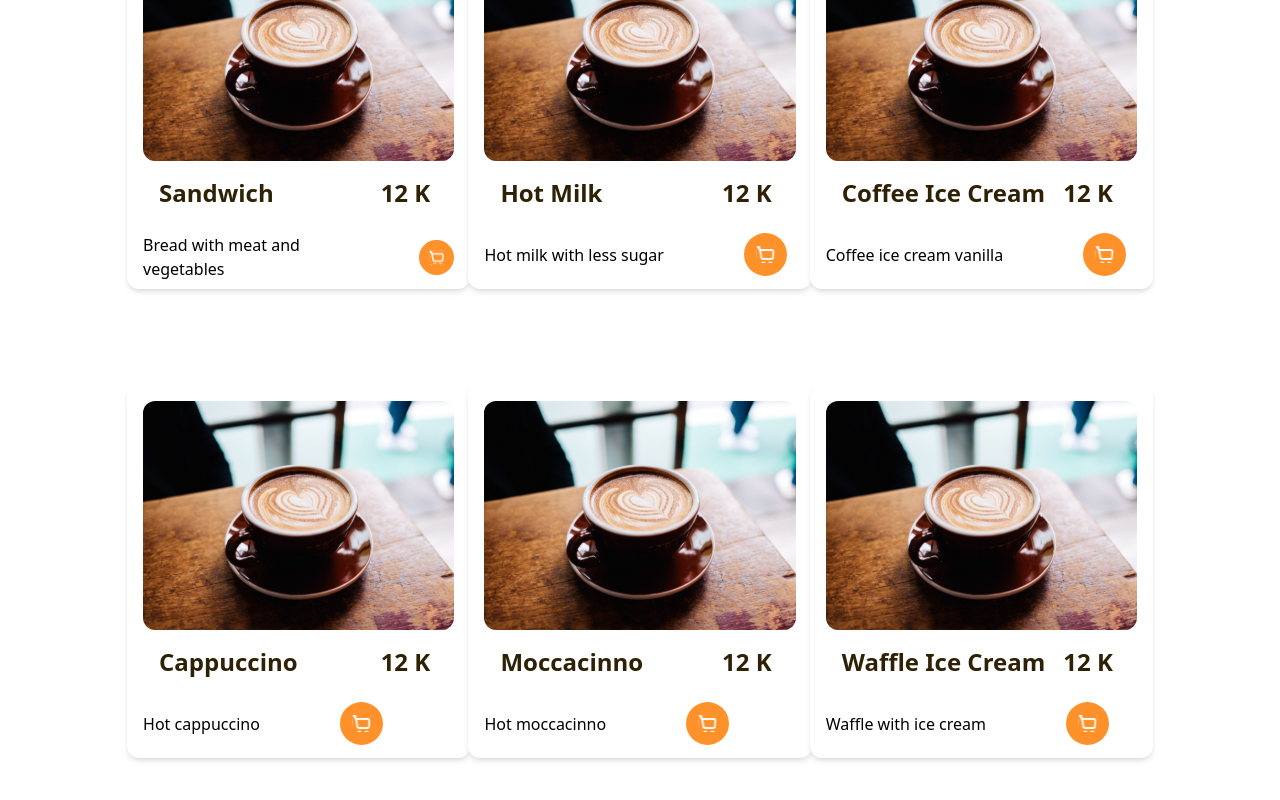
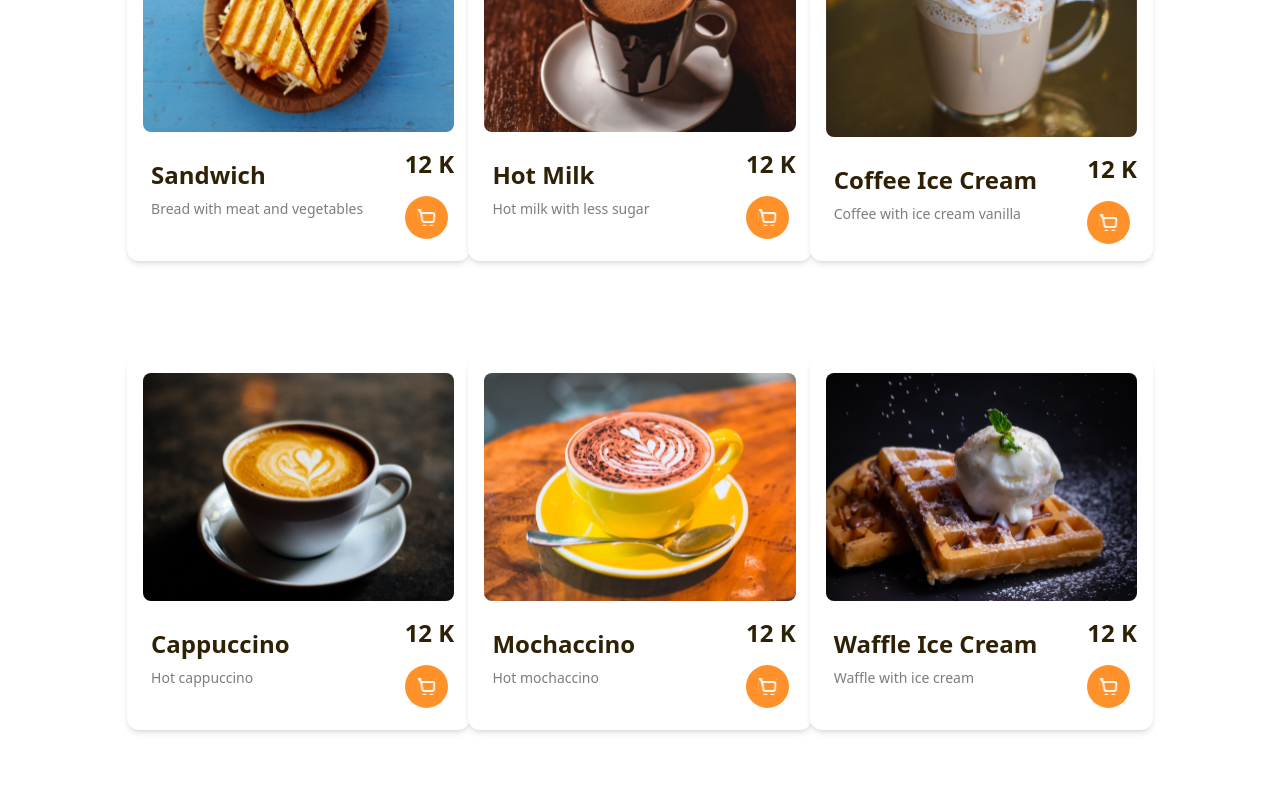
Before and after one commit to rikimario/Cafe-Street-Landing-Page, a React (Vite) app: page / in a window 1280 px wide. Shown: the part 3411-4211 px from the top of the page. Built offline with nearby package versions, Linux system fonts and the light colour scheme.

Commit message:
fixing special menu section

```diff
--- a/src/components/SpecialMenu.jsx
+++ b/src/components/SpecialMenu.jsx
@@ -1,19 +1,38 @@
-import VanillaLatte from "../assets/imgs/vanilla-latte-popular.svg";
 import ShoppingCartPop from "../assets/imgs/popular-shopping-cart.svg";
+import Sandwich from "../assets/imgs/sandwitch.svg";
+import HotMilk from "../assets/imgs/hot-milk.svg";
+import CoffeeIceCream from "../assets/imgs/coffee-ice-creem.svg";
+import Cappuccino from "../assets/imgs/cappucino.svg";
+import Mochaccino from "../assets/imgs/moccachino.svg";
+import WaffleIceCream from "../assets/imgs/waffle-ice-creem.svg";
 
 export default function SpecialMenu() {
   return (
-    <section className="pt-36 px-32 grid grid-cols-3">
+    <>
+      <h2 className="text-3xl font-bold pl-52 pt-12 tracking-wide">
+        Special Menu{" "}
+        <span className="underline underline-offset-8 decoration-4 decoration-[#FF902B]">
+          for you
+        </span>
+      </h2>
+      <section className="pt-8 px-32 grid grid-cols-3">
         <div className="grid justify-center items-center pb-24">
           <div className="relative w-[21.45rem] h-[23.313rem] bg-[#fff] p-4 rounded-xl shadow-md">
-          <img className="w-full" src={VanillaLatte} alt="vanilla latte" />
-          <div className="flex justify-between items-center text-2xl font-semibold text-[#2F2105]">
-            <h2 className="pl-4 py-4">Sandwich</h2>
-            <p className="font-bold pr-6">12 K</p>
+            <img
+              className="w-full rounded-lg overflow-hidden"
+              src={Sandwich}
+              alt="sandwich"
+            />
+            <div className="flex justify-between items-center text-[#2F2105]">
+              <div className="pl-2 pr-6 py-4">
+                <h2 className="text-2xl font-semibold">Sandwich</h2>
+                <p className="text-[#7E7D7A] text-sm pt-2">
+                  Bread with meat and vegetables
+                </p>
               </div>
-          <div className="flex justify-left items-center pt-2">
-            <p>Bread with meat and vegetables</p>
-            <button className="pl-20">
+              <div className="justify-left items-center">
+                <p className="font-bold text-2xl py-4">12 K</p>
+                <button className="">
                   <a href="#">
                     <img src={ShoppingCartPop} alt="" />
                   </a>
@@ -21,17 +40,25 @@ export default function SpecialMenu() {
               </div>
             </div>
           </div>
+        </div>
 
         <div className="grid justify-center items-center pb-24">
           <div className="relative w-[21.45rem] h-[23.313rem] bg-[#fff] p-4 rounded-xl shadow-md">
-          <img className="w-full" src={VanillaLatte} alt="vanilla latte" />
-          <div className="flex justify-between items-center text-2xl font-semibold text-[#2F2105]">
-            <h2 className="pl-4 py-4">Hot Milk</h2>
-            <p className="font-bold pr-6">12 K</p>
+            <img
+              className="w-full rounded-lg overflow-hidden"
+              src={HotMilk}
+              alt="vanilla latte"
+            />
+            <div className="flex justify-between items-center text-[#2F2105]">
+              <div className="pl-2 pr-6 py-4">
+                <h2 className="text-2xl font-semibold">Hot Milk</h2>
+                <p className="text-[#7E7D7A] text-sm pt-2">
+                  Hot milk with less sugar
+                </p>
               </div>
-          <div className="flex justify-left items-center pt-2">
-            <p>Hot milk with less sugar</p>
-            <button className="pl-20">
+              <div className="justify-left items-center">
+                <p className="font-bold text-2xl py-4">12 K</p>
+                <button className="">
                   <a href="#">
                     <img src={ShoppingCartPop} alt="" />
                   </a>
@@ -39,17 +66,25 @@ export default function SpecialMenu() {
               </div>
             </div>
           </div>
+        </div>
 
         <div className="grid justify-center items-center pb-24">
           <div className="relative w-[21.45rem] h-[23.313rem] bg-[#fff] p-4 rounded-xl shadow-md">
-          <img className="w-full" src={VanillaLatte} alt="vanilla latte" />
-          <div className="flex justify-between items-center text-2xl font-semibold text-[#2F2105]">
-            <h2 className="pl-4 py-4">Coffee Ice Cream</h2>
-            <p className="font-bold pr-6">12 K</p>
+            <img
+              className="w-full rounded-lg overflow-hidden"
+              src={CoffeeIceCream}
+              alt="vanilla latte"
+            />
+            <div className="flex justify-between items-center text-[#2F2105]">
+              <div className="pl-2 pr-6 py-4">
+                <h2 className="text-2xl font-semibold">Coffee Ice Cream</h2>
+                <p className="text-[#7E7D7A] text-sm pt-2">
+                  Coffee with ice cream vanilla
+                </p>
               </div>
-          <div className="flex justify-left items-center pt-2">
-            <p>Coffee ice cream vanilla</p>
-            <button className="pl-20">
+              <div className="justify-left items-center">
+                <p className="font-bold text-2xl py-4">12 K</p>
+                <button className="">
                   <a href="#">
                     <img src={ShoppingCartPop} alt="" />
                   </a>
@@ -57,17 +92,23 @@ export default function SpecialMenu() {
               </div>
             </div>
           </div>
+        </div>
 
         <div className="grid justify-center items-center pb-24">
           <div className="relative w-[21.45rem] h-[23.313rem] bg-[#fff] p-4 rounded-xl shadow-md">
-          <img className="w-full" src={VanillaLatte} alt="vanilla latte" />
-          <div className="flex justify-between items-center text-2xl font-semibold text-[#2F2105]">
-            <h2 className="pl-4 py-4">Cappuccino</h2>
-            <p className="font-bold pr-6">12 K</p>
+            <img
+              className="w-full rounded-lg overflow-hidden"
+              src={Cappuccino}
+              alt="vanilla latte"
+            />
+            <div className="flex justify-between items-center text-[#2F2105]">
+              <div className="pl-2 pr-6 py-4">
+                <h2 className="text-2xl font-semibold">Cappuccino</h2>
+                <p className="text-[#7E7D7A] text-sm pt-2">Hot cappuccino</p>
               </div>
-          <div className="flex justify-left items-center pt-2">
-            <p>Hot cappuccino</p>
-            <button className="pl-20">
+              <div className="justify-left items-center">
+                <p className="font-bold text-2xl py-4">12 K</p>
+                <button className="">
                   <a href="#">
                     <img src={ShoppingCartPop} alt="" />
                   </a>
@@ -75,17 +116,23 @@ export default function SpecialMenu() {
               </div>
             </div>
           </div>
+        </div>
 
         <div className="grid justify-center items-center pb-24">
           <div className="relative w-[21.45rem] h-[23.313rem] bg-[#fff] p-4 rounded-xl shadow-md">
-          <img className="w-full" src={VanillaLatte} alt="vanilla latte" />
-          <div className="flex justify-between items-center text-2xl font-semibold text-[#2F2105]">
-            <h2 className="pl-4 py-4">Moccacinno</h2>
-            <p className="font-bold pr-6">12 K</p>
+            <img
+              className="w-full rounded-lg overflow-hidden"
+              src={Mochaccino}
+              alt="vanilla latte"
+            />
+            <div className="flex justify-between items-center text-[#2F2105]">
+              <div className="pl-2 pr-6 py-4">
+                <h2 className="text-2xl font-semibold">Mochaccino</h2>
+                <p className="text-[#7E7D7A] text-sm pt-2">Hot mochaccino</p>
               </div>
-          <div className="flex justify-left items-center pt-2">
-            <p>Hot moccacinno</p>
-            <button className="pl-20">
+              <div className="justify-left items-center">
+                <p className="font-bold text-2xl py-4">12 K</p>
+                <button className="">
                   <a href="#">
                     <img src={ShoppingCartPop} alt="" />
                   </a>
@@ -93,17 +140,25 @@ export default function SpecialMenu() {
               </div>
             </div>
           </div>
+        </div>
 
         <div className="grid justify-center items-center pb-24">
           <div className="relative w-[21.45rem] h-[23.313rem] bg-[#fff] p-4 rounded-xl shadow-md">
-          <img className="w-full" src={VanillaLatte} alt="vanilla latte" />
-          <div className="flex justify-between items-center text-2xl font-semibold text-[#2F2105]">
-            <h2 className="pl-4 py-4">Waffle Ice Cream</h2>
-            <p className="font-bold pr-6">12 K</p>
+            <img
+              className="w-full rounded-lg overflow-hidden"
+              src={WaffleIceCream}
+              alt="vanilla latte"
+            />
+            <div className="flex justify-between items-center text-[#2F2105]">
+              <div className="pl-2 pr-6 py-4">
+                <h2 className="text-2xl font-semibold">Waffle Ice Cream</h2>
+                <p className="text-[#7E7D7A] text-sm pt-2">
+                  Waffle with ice cream
+                </p>
               </div>
-          <div className="flex justify-left items-center pt-2">
-            <p>Waffle with ice cream</p>
-            <button className="pl-20">
+              <div className="justify-left items-center">
+                <p className="font-bold text-2xl py-4">12 K</p>
+                <button className="">
                   <a href="#">
                     <img src={ShoppingCartPop} alt="" />
                   </a>
@@ -111,6 +166,8 @@ export default function SpecialMenu() {
               </div>
             </div>
           </div>
+        </div>
       </section>
+    </>
   );
 }
```
Lines whose indentation alone changed are shown as unchanged.
